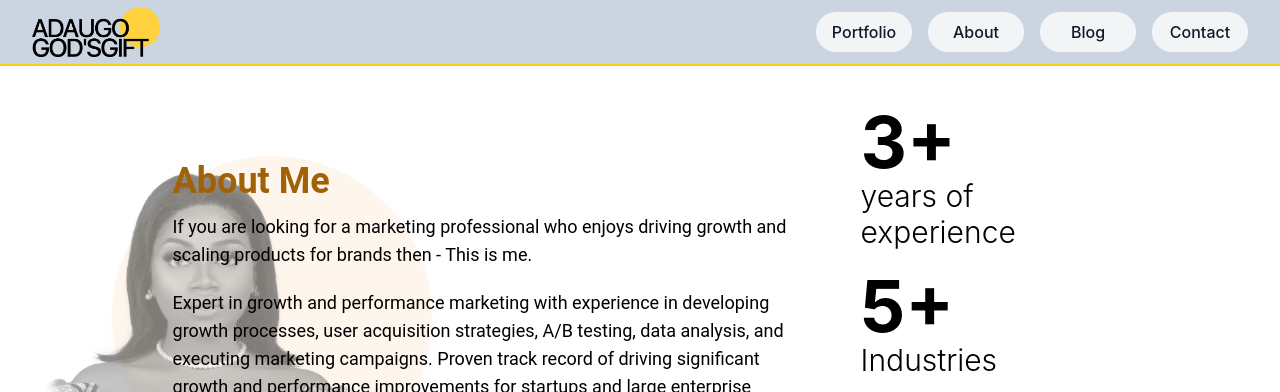
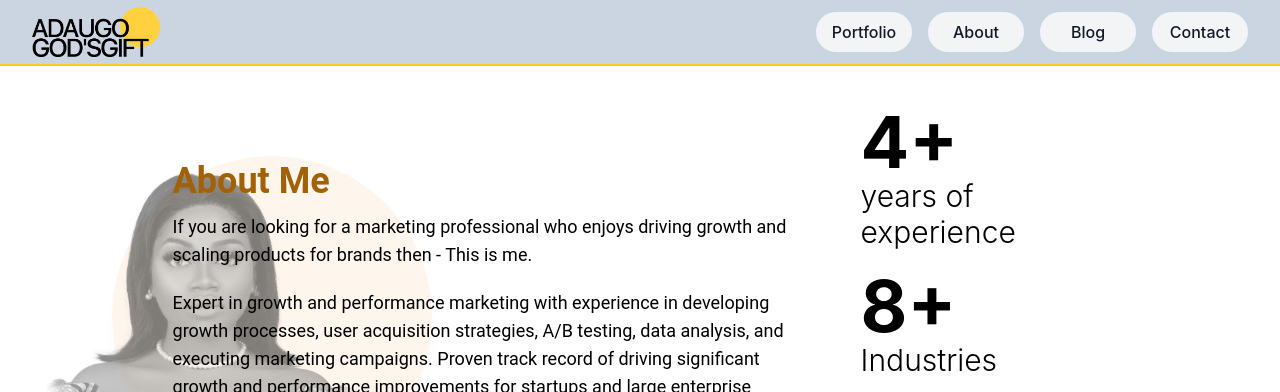
Before and after one commit to Bobbyjsx/ada, a React (Create React App) app: page /about in a window 1280 px wide. Shown: the top 392 px of the page. Built offline with nearby package versions, Linux system fonts and the light colour scheme.

Commit message:
feat:update stats

```diff
--- a/src/pages/About.jsx
+++ b/src/pages/About.jsx
@@ -57,11 +57,11 @@ function Home() {
         </div>
         <div className="flex flex-col shrink-0 mx-auto gap-5 sm:mx-0 mt-11 sm:mt-0 box">
           <div className="flex flex-col">
-            <h1 className="font-bold text-7xl">3+</h1>
+            <h1 className="font-bold text-7xl">4+</h1>
             <p className="text-3xl font-light flex flex-wrap w-10px">years of experience</p>
           </div>
           <div className="flex flex-col">
-            <h1 className="font-bold text-7xl">5+</h1>
+            <h1 className="font-bold text-7xl">8+</h1>
             <p className="text-3xl font-light flex flex-wrap w-10px">Industries</p>
           </div>
           <Link to="/Portfolio" className="flex flex-col">
@@ -72,7 +72,7 @@ function Home() {
           </Link>
           <div className="flex flex-col">
             <h1 className="font-bold text-4xl">
-              <span className="text-8xl text-yellow-500 animate-bounce ">$</span>50,000+
+              <span className="text-8xl text-yellow-500 animate-bounce ">$</span>85,000+
             </h1>
             <p className="text-3xl font-light flex flex-col flex-wrap w-82 leading-relaxed">
               Monthly <span className="block w-82"> Marketing Budget</span>
```
